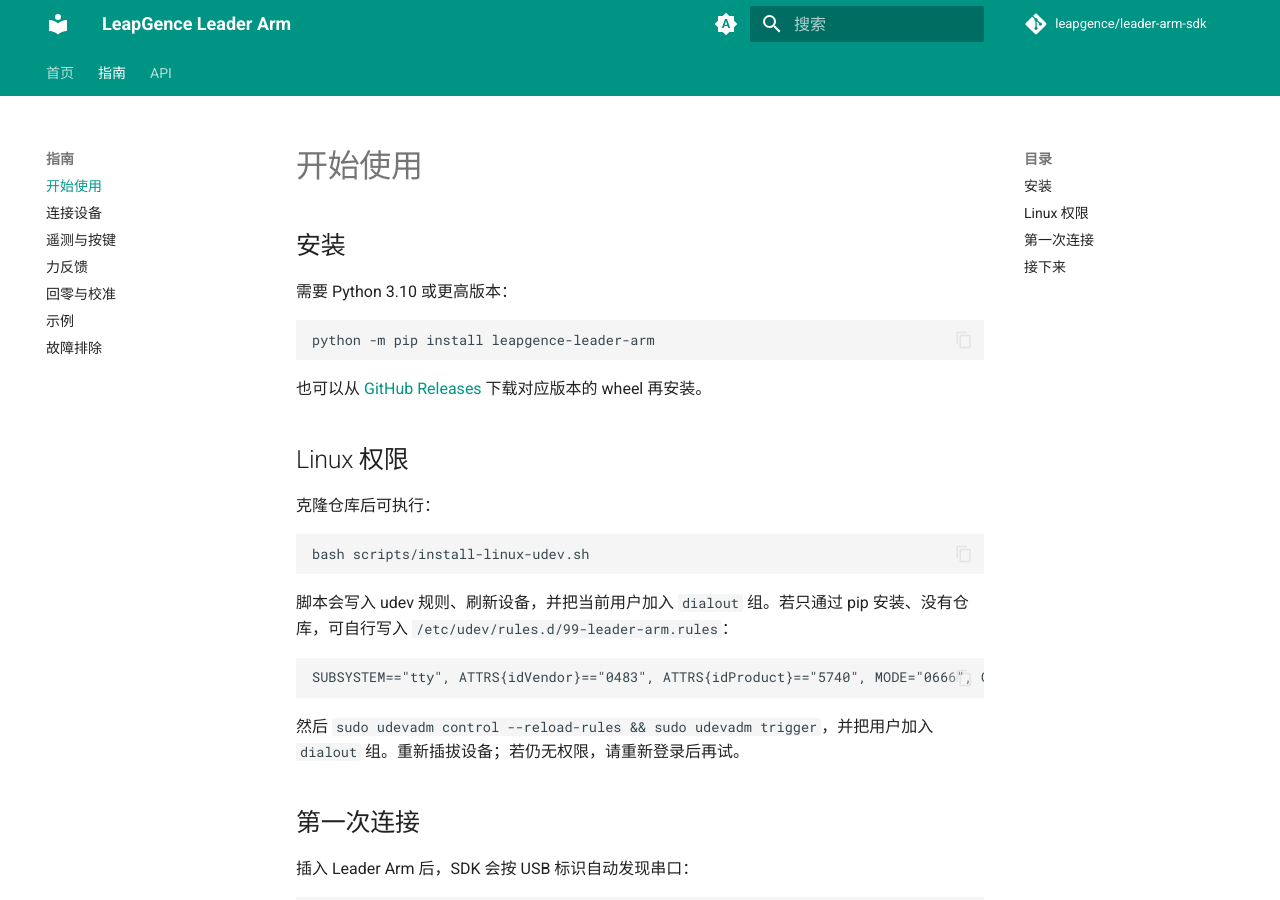
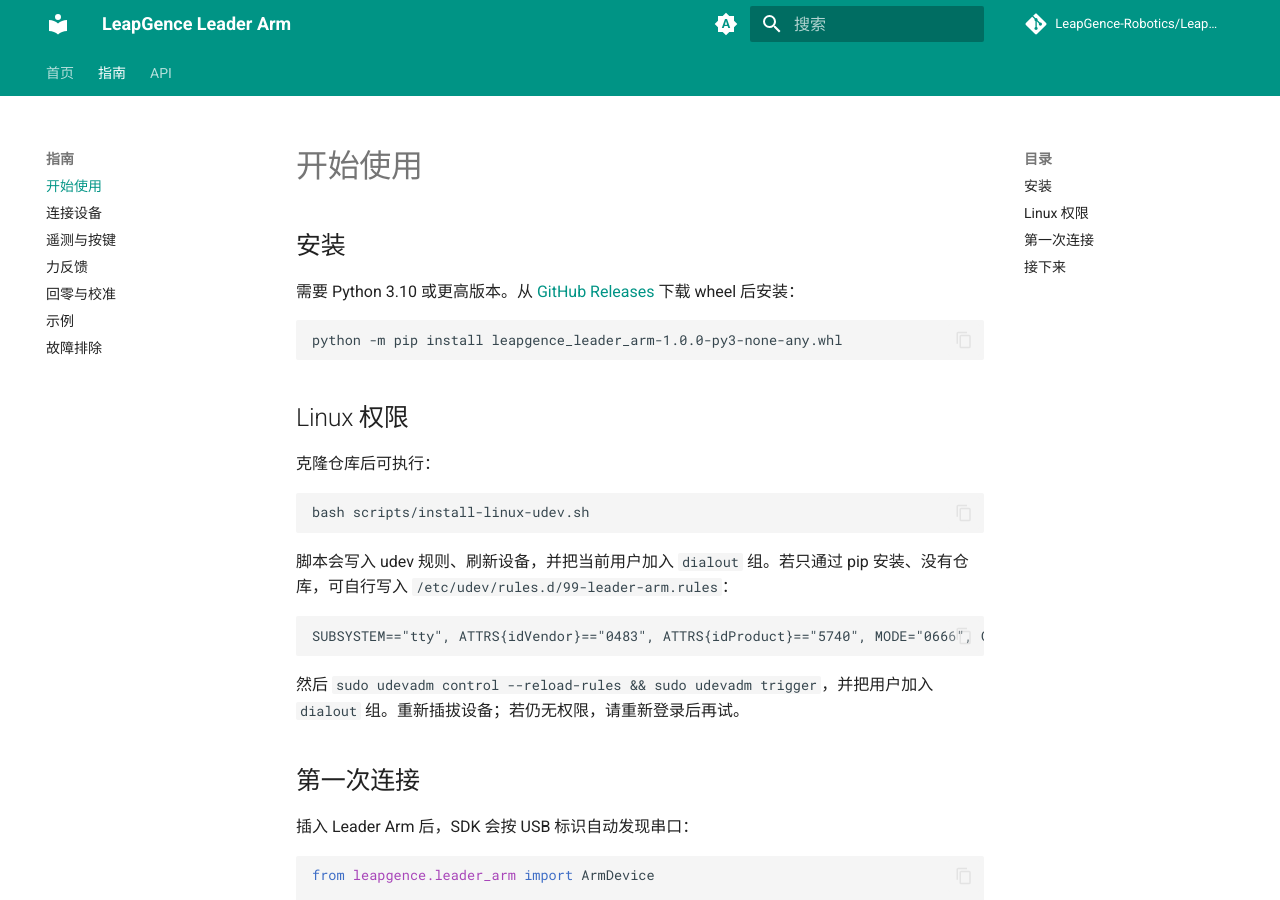
Before and after one commit to LeapGence-Robotics/LeapGence-Leader-Arm-SDK, an MkDocs documentation site: the page built from docs/getting-started.md, in a window 1280 px wide and 900 px high. Built offline with MkDocs 1.6.1 and Material for MkDocs 9.7.7, drawn with Linux system fonts in a browser that asks for light colours; comment, search, counter and statistics services are not loaded.

Commit message:
文档和项目链接改为当前仓库
Co-authored-by: Cursor <cursoragent@cursor.com>

````diff
--- a/docs/getting-started.md
+++ b/docs/getting-started.md
@@ -2,13 +2,11 @@
 
 ## 安装 {#install}
 
-需要 Python 3.10 或更高版本：
+需要 Python 3.10 或更高版本。从 [GitHub Releases](https://github.com/LeapGence-Robotics/LeapGence-Leader-Arm-SDK/releases) 下载 wheel 后安装：
 
 ```bash
-python -m pip install leapgence-leader-arm
+python -m pip install leapgence_leader_arm-1.0.0-py3-none-any.whl
 ```
-
-也可以从 [GitHub Releases](https://github.com/leapgence/leader-arm-sdk/releases) 下载对应版本的 wheel 再安装。
 
 ## Linux 权限 {#linux}
 
--- a/mkdocs.yml
+++ b/mkdocs.yml
@@ -2,8 +2,8 @@ strict: true
 
 site_name: LeapGence Leader Arm
 site_description: LeapGence Leader Arm 官方 Python SDK
-repo_url: https://github.com/leapgence/leader-arm-sdk
-repo_name: leapgence/leader-arm-sdk
+repo_url: https://github.com/LeapGence-Robotics/LeapGence-Leader-Arm-SDK
+repo_name: LeapGence-Robotics/LeapGence-Leader-Arm-SDK
 copyright: Copyright &copy; 2026 LeapGence
 docs_dir: docs
 site_dir: site
@@ -44,7 +44,7 @@ theme:
 extra:
   social:
     - icon: fontawesome/brands/github
-      link: https://github.com/leapgence/leader-arm-sdk
+      link: https://github.com/LeapGence-Robotics/LeapGence-Leader-Arm-SDK
       name: GitHub
 
 markdown_extensions:
--- a/pyproject.toml
+++ b/pyproject.toml
@@ -15,8 +15,8 @@ dependencies = ["pyserial>=3.5"]
 [project.urls]
 Homepage = "https://www.leapgence.com"
 Documentation = "https://www.leapgence.com/docs/leader-arm/"
-Repository = "https://github.com/leapgence/leader-arm-sdk"
-Issues = "https://github.com/leapgence/leader-arm-sdk/issues"
+Repository = "https://github.com/LeapGence-Robotics/LeapGence-Leader-Arm-SDK"
+Issues = "https://github.com/LeapGence-Robotics/LeapGence-Leader-Arm-SDK/issues"
 
 [tool.hatch.version]
 path = "src/leapgence/leader_arm/__init__.py"
````
Also changed, not shown: README.md (+2 -4 lines), 1 other file.
